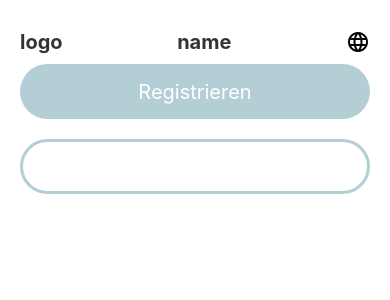
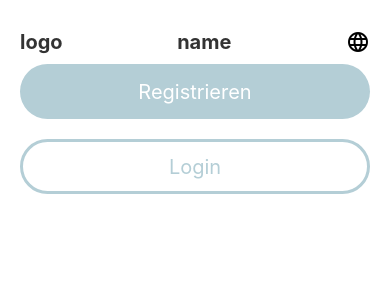
Before and after one commit to KatjaKirchhofer/cs50_my_final_project_app, a React Native app: screen /Home in a window 390 px wide. Shown: the top 300 px of the page. Built offline with nearby package versions, Linux system fonts and the light colour scheme; what expo-linking would draw is missing.

Commit message:
add Login translation

```diff
--- a/src/constants/Dictionary.ts
+++ b/src/constants/Dictionary.ts
@@ -15,6 +15,7 @@ export const dictionary: Dictionary = {
   enterName: "Dein Name",
   password: "Passwort",
   repPassword: "Passwort wiederholen",
+  login: "Login"
 }
 
 const dictionaryEN: Dictionary = {
@@ -32,6 +33,7 @@ const dictionaryEN: Dictionary = {
   enterName: "your name",
   password: "password",
   repPassword: "repeat password",
+  login: "login"
 }
 
 const dictionaryEs: Dictionary = {
@@ -49,4 +51,5 @@ const dictionaryEs: Dictionary = {
   enterName: "su nombre",
   password: "clave",
   repPassword: "repite la contraseña",
+  login: "Iniciar sesión"
 }
--- a/src/types/Dictionary.ts
+++ b/src/types/Dictionary.ts
@@ -12,5 +12,6 @@ export type Dictionary = {
   name: string,
   enterName: string,
   password: string,
-  repPassword: string
+  repPassword: string,
+  login: string
 }
```
